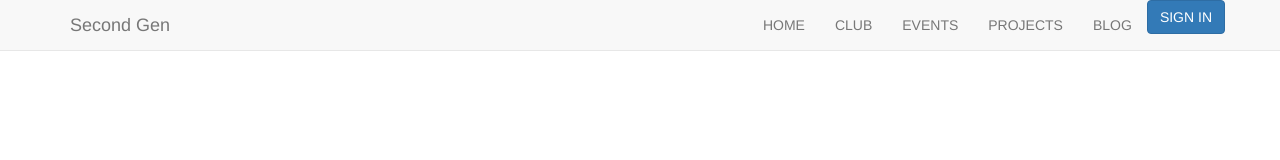
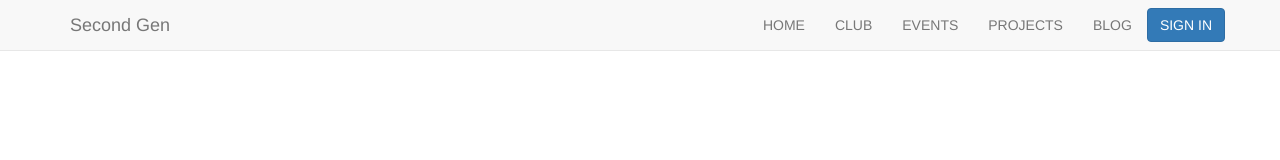
Before and after one commit to bobbyslife/SecondGenOrg.github.io, a plain HTML site: page index.html in a window 1280 px wide. Drawn offline with nearby package versions, Linux system fonts and the light colour scheme.

Commit message:
Fixed navbar signin button positioning

```diff
--- a/index.html
+++ b/index.html
@@ -46,7 +46,11 @@
 	  			 <li><a href="#">EVENTS</a></li>
 	  			 <li><a href="#">PROJECTS</a></li>
 	  			 <li><a href="#">BLOG</a></li>
-	  			 <a href="#" class="btn btn-primary btn-xl page-scroll">SIGN IN</a>
+	  			 <li>
+	  			     <p class="navbar-btn">
+	  			         <a href="#" class="btn btn-primary btn-xl page-scroll">SIGN IN</a>
+	  			      </p>
+	  			  </li>
 	  		</ul>
   		</div>
   	</div>
```
